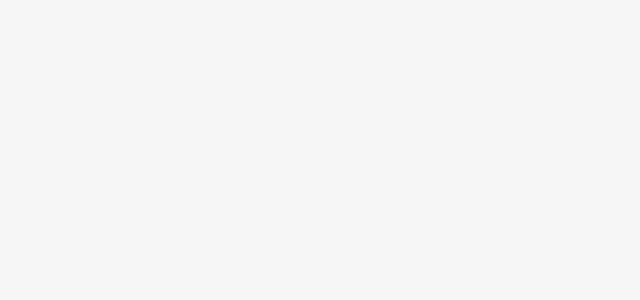
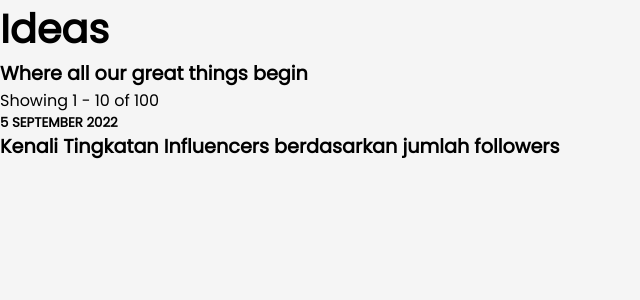
Before and after one commit to ditramadia/project-test-ditra-amadia, a Next.js app: page / in a window 1280 px wide. Shown: the top 300 px of the page, without its empty margins (0-640 px from the left). Built offline with nearby package versions, Linux system fonts and the light colour scheme.

Commit message:
feat: add typescale styling

```diff
--- a/package.json
+++ b/package.json
@@ -9,6 +9,9 @@
     "lint": "next lint"
   },
   "dependencies": {
+    "@fontsource/poppins": "^5.0.14",
+    "@fortawesome/free-solid-svg-icons": "^6.5.2",
+    "@fortawesome/react-fontawesome": "^0.2.2",
     "axios": "^1.7.2",
     "framer-motion": "^11.2.10",
     "next": "14.2.3",
--- /dev/null
+++ b/public/styles/typescale.css
@@ -0,0 +1,35 @@
+@tailwind base;
+@tailwind components;
+@tailwind utilities;
+
+@layer base {
+  .heading-1 {
+    font-size: 2.488rem;
+    font-weight: 700;
+    font-family: "Poppins", sans-serif;
+  }
+
+  .heading-5 {
+    font-size: 1.2rem;
+    font-weight: 700;
+    font-family: "Poppins", sans-serif;
+  }
+
+  .bold-sm {
+    font-size: 0.833rem;
+    font-weight: 700;
+    font-family: "Poppins", sans-serif;
+  }
+
+  .body-md {
+    font-size: 1rem;
+    font-weight: 400;
+    font-family: "Poppins", sans-serif;
+  }
+
+  .body-sm {
+    font-size: 0.833rem;
+    font-weight: 400;
+    font-family: "Poppins", sans-serif;
+  }
+}
--- a/src/app/layout.tsx
+++ b/src/app/layout.tsx
@@ -1,5 +1,9 @@
 import type { Metadata } from "next";
+
+import '@fontsource/poppins';
+
 import "./globals.css";
+import "@public/styles/typescale.css";
 
 export const metadata: Metadata = {
   title: "Project Test",
--- a/src/app/page.tsx
+++ b/src/app/page.tsx
@@ -3,6 +3,11 @@
 export default function Home() {
   return (
     <main>
+      <h1 className="heading-1">Ideas</h1>
+      <h2 className="heading-5">Where all our great things begin</h2>
+      <p className="body-md">Showing 1 - 10 of 100</p>
+      <p className="bold-sm">5 SEPTEMBER 2022</p>
+      <h3 className="heading-5">Kenali Tingkatan Influencers berdasarkan jumlah followers</h3>
     </main>
   );
 }
--- a/tsconfig.json
+++ b/tsconfig.json
@@ -19,6 +19,7 @@
     ],
     "paths": {
       "@/*": ["./src/*"],
+      "@public/*": ["./public/*"],
       "@components/*": ["./src/components/*"],
     }
   },
```
Also changed, not shown: 2 other files (tests, documents, lock files or other folders).
